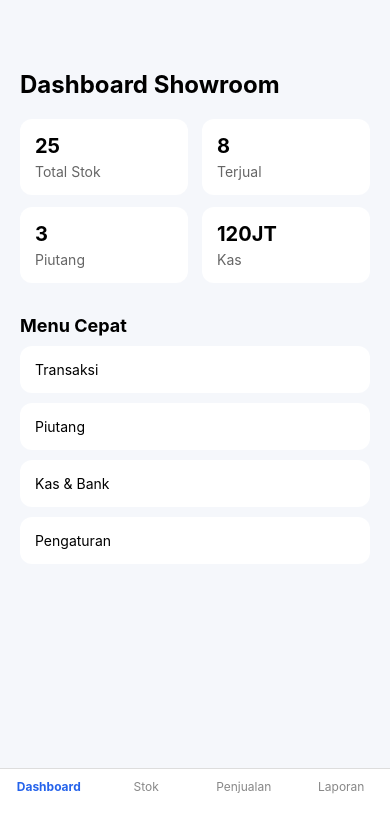
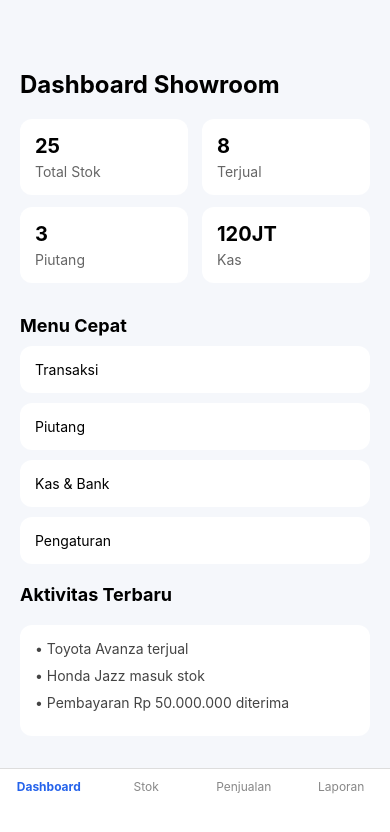
Before and after one commit to abdullohmmuttaqin/ShowroomApp2, a React Native app: screen / in a window 390 px wide. Shown: the top 832 px of the page. Built offline with nearby package versions, Linux system fonts and the light colour scheme.

Commit message:
feat(v2): add dashboard activity section

```diff
--- a/screens/DashboardScreen.js
+++ b/screens/DashboardScreen.js
@@ -59,6 +59,25 @@ export default function DashboardScreen() {
 
             </View>
 
+            {/* Aktivitas Terbaru */}
+            <Text style={styles.sectionTitle}>
+                Aktivitas Terbaru
+            </Text>
+
+            <View style={styles.activityCard}>
+                <Text style={styles.activityItem}>
+                    • Toyota Avanza terjual
+                </Text>
+
+                <Text style={styles.activityItem}>
+                    • Honda Jazz masuk stok
+                </Text>
+
+                <Text style={styles.activityItem}>
+                    • Pembayaran Rp 50.000.000 diterima
+                </Text>
+            </View>
+
         </View>
     );
 }
@@ -117,4 +136,16 @@ const styles = StyleSheet.create({
         padding: 15,
         borderRadius: 12,
     },
+
+    activityCard: {
+        backgroundColor: '#ffffff',
+        padding: 15,
+        borderRadius: 12,
+        marginTop: 10,
+    },
+
+    activityItem: {
+        marginBottom: 10,
+        color: '#444',
+    },
 });
```
